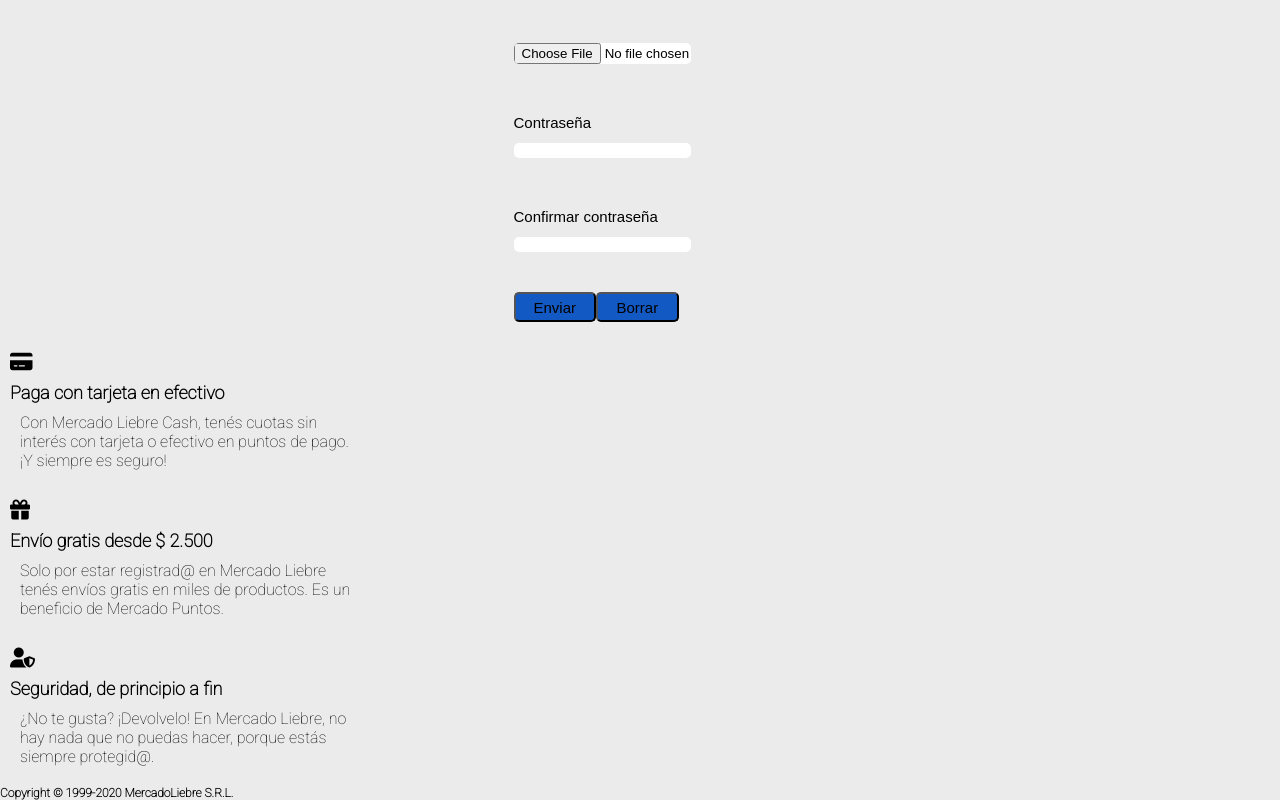
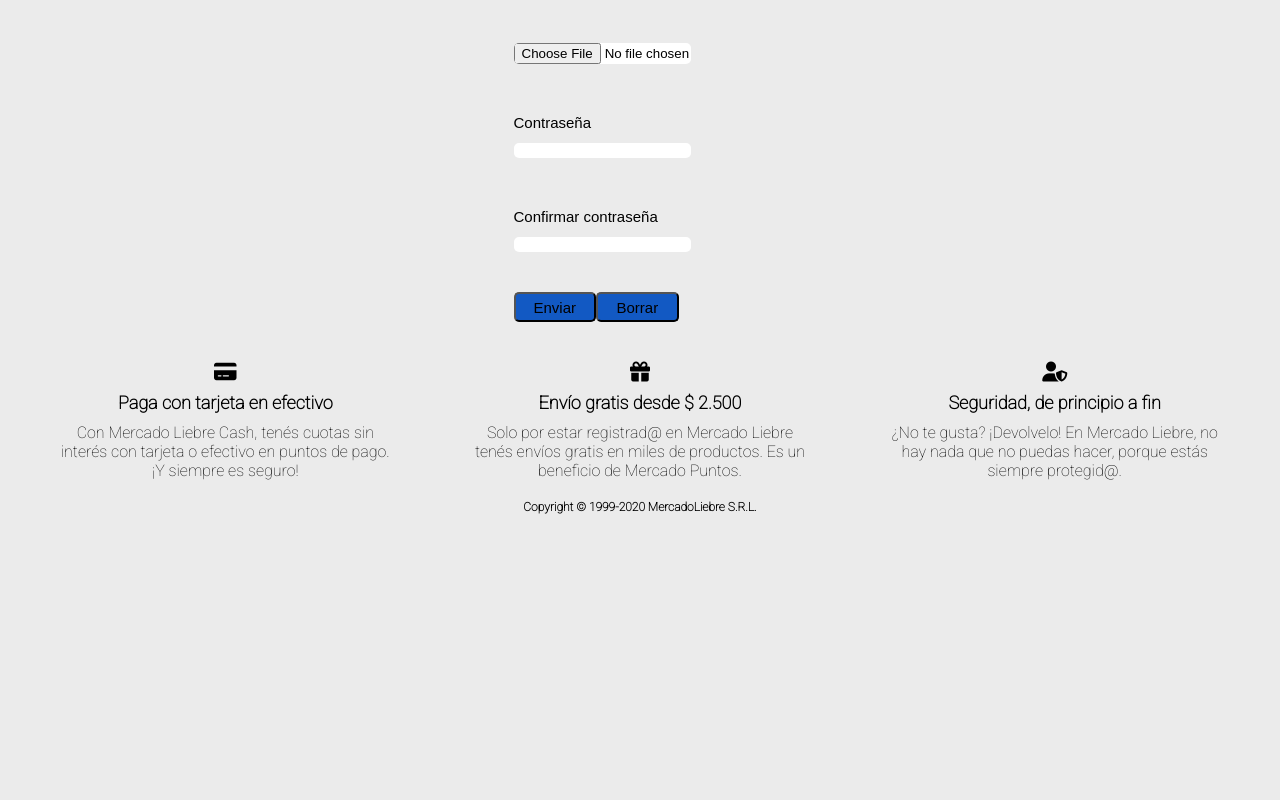
Before and after one commit to franco427/Proyecto-mercado-liebre, a website: page views/register.html in a window 1280 px wide. Shown: the part 1149-1949 px from the top of the page. After the commit the page ends 1665 px from the top, so only its background shows below. Drawn offline with Linux system fonts and the light colour scheme.

Commit message:
cambios en el footer

```diff
--- a/views/register.html
+++ b/views/register.html
@@ -10,7 +10,7 @@
 <link href="https://fonts.googleapis.com/css2?family=Roboto:wght@100&display=swap" rel="stylesheet">
 <link rel="stylesheet" href="https://cdnjs.cloudflare.com/ajax/libs/font-awesome/6.4.0/css/all.min.css" integrity="sha512-iecdLmaskl7CVkqkXNQ/ZH/XLlvWZOJyj7Yy7tcenmpD1ypASozpmT/E0iPtmFIB46ZmdtAc9eNBvH0H/ZpiBw==" crossorigin="anonymous" referrerpolicy="no-referrer" />
 </head>
-<body>
+<body class="body-register">
     <header>
         <div class="principal">
         <img src="/images/logo-mercado-liebre.svg" alt="logo-mercado-liebre" class="logo">
@@ -114,7 +114,7 @@
      </div>
      </form>
     </main>
-    <footer class="pie">
+    <footer class="footer-home">
         <section class="footer">
             <i class="fa-solid fa-credit-card"></i>
             <h2>Paga con tarjeta en efectivo</h2>
```
Also changed, not shown: views/login.html (+1 -1 lines).
